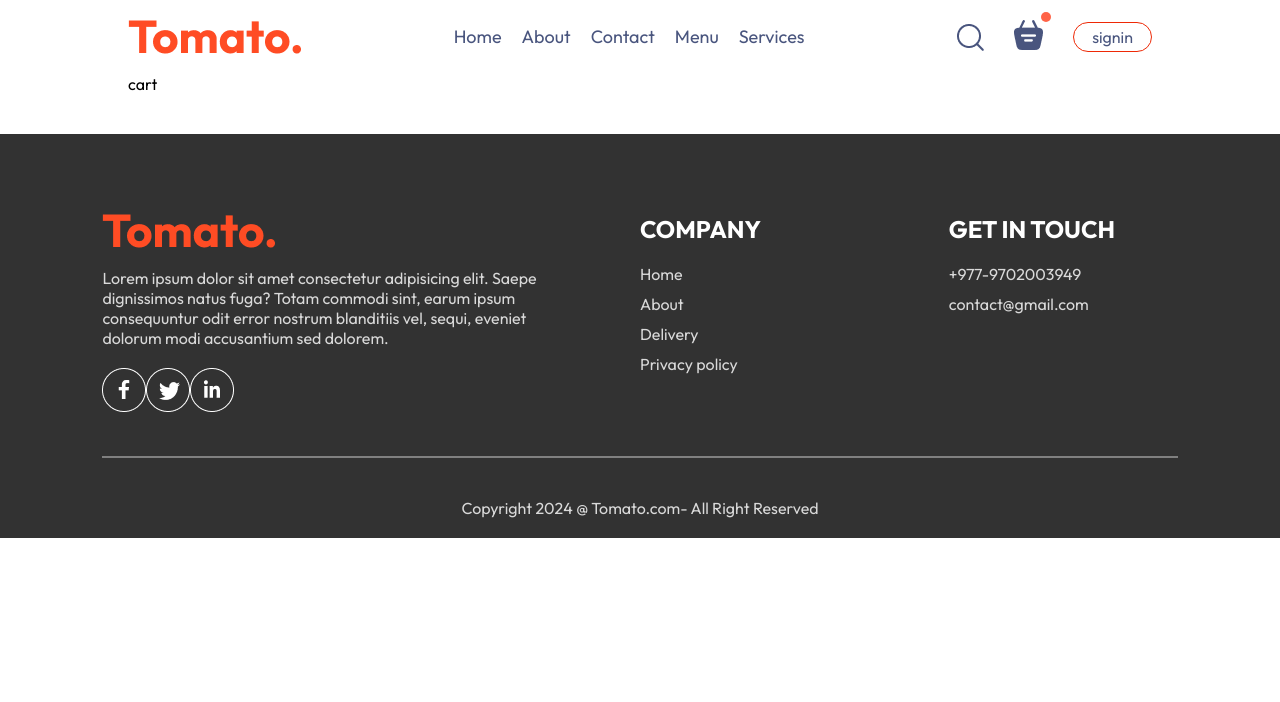
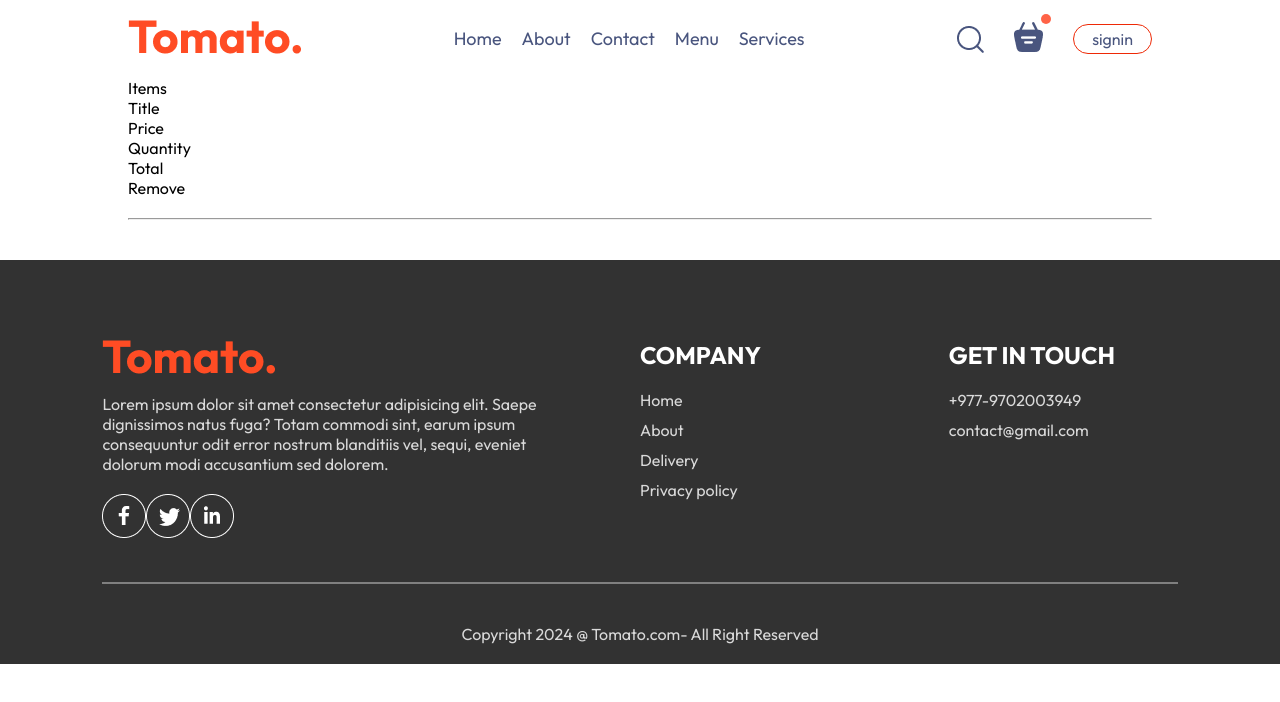
Before and after one commit to Niteshpanday05/food-order, a React (Vite) app: page /cart in a window 1280 px wide. Shown: the top 702 px of the page. Built offline with nearby package versions, Linux system fonts and the light colour scheme.

Commit message:
adding navigation and changing some design

```diff
--- a/src/components/Navbar/Navbar.jsx
+++ b/src/components/Navbar/Navbar.jsx
@@ -1,7 +1,7 @@
 import React, { useState } from "react";
 import "./Navbar.css";
 import { assets } from "../../assets/assets";
-import {NavLink} from "react-router-dom";
+import {Link, NavLink} from "react-router-dom";
 
 const Navbar = ({setShowLogin}) => {
   const menus = [
@@ -14,7 +14,7 @@ const Navbar = ({setShowLogin}) => {
 
   return (
     <div className="navbar">
-      <img src={assets.logo} alt="" className="logo" />
+     <Link to='/'><img src={assets.logo} alt="" className="logo" /></Link>
 
       <ul className="navbar-menu">
         {menus.map((item) => (
@@ -30,7 +30,7 @@ const Navbar = ({setShowLogin}) => {
       <div className="navbar-right">
         <img src={assets.search_icon} alt="" />
         <div className="navbar-serach-icon">
-          <img src={assets.basket_icon} />
+         <Link to='/cart'> <img src={assets.basket_icon} alt="" /></Link>
           <div className="dot"></div>
         </div>
         <button onClick={()=>setShowLogin(true)}>signin</button>
--- a/src/pages/Cart/Cart.jsx
+++ b/src/pages/Cart/Cart.jsx
@@ -1,9 +1,23 @@
-import React from "react";
+import React, { useContext } from "react";
 
 const Cart = () => {
+
+    // const{cartItems,food_list,removeFromCart} = useContext(StoreContext);
+
     return(
-        <div>
-            cart
+        <div className="'cart">
+            <div className="cart-items">
+                <div className="cart-items-title">
+                    <p>Items</p>
+                    <p>Title</p>
+                    <p>Price</p>
+                    <p>Quantity</p>
+                    <p>Total</p>
+                    <p>Remove</p>
+                </div>
+                <br />
+                <hr />
+            </div>
         </div>
     )
 }
```
